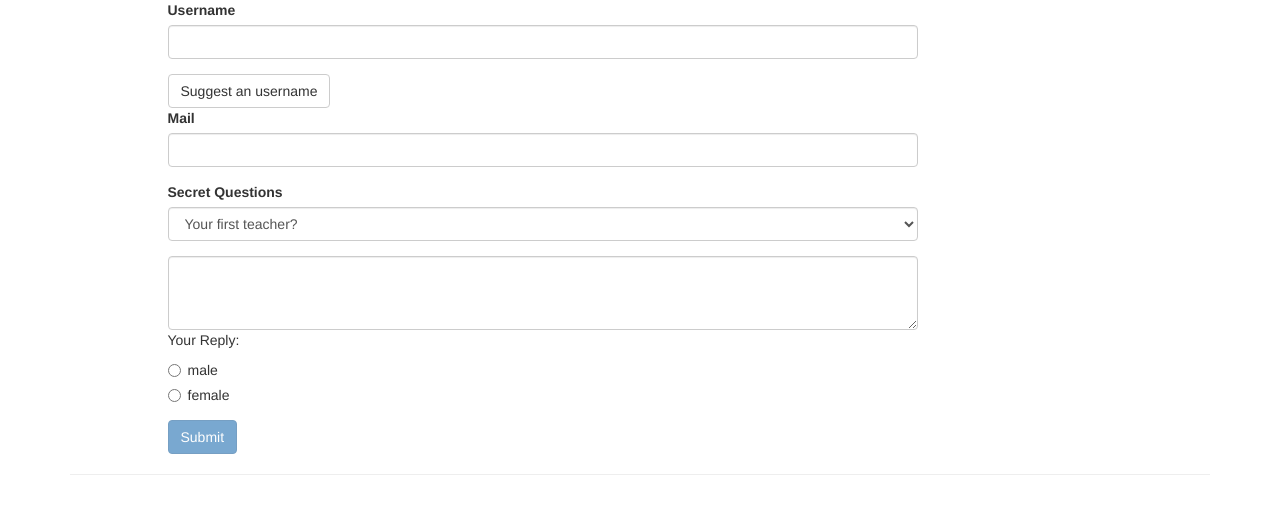
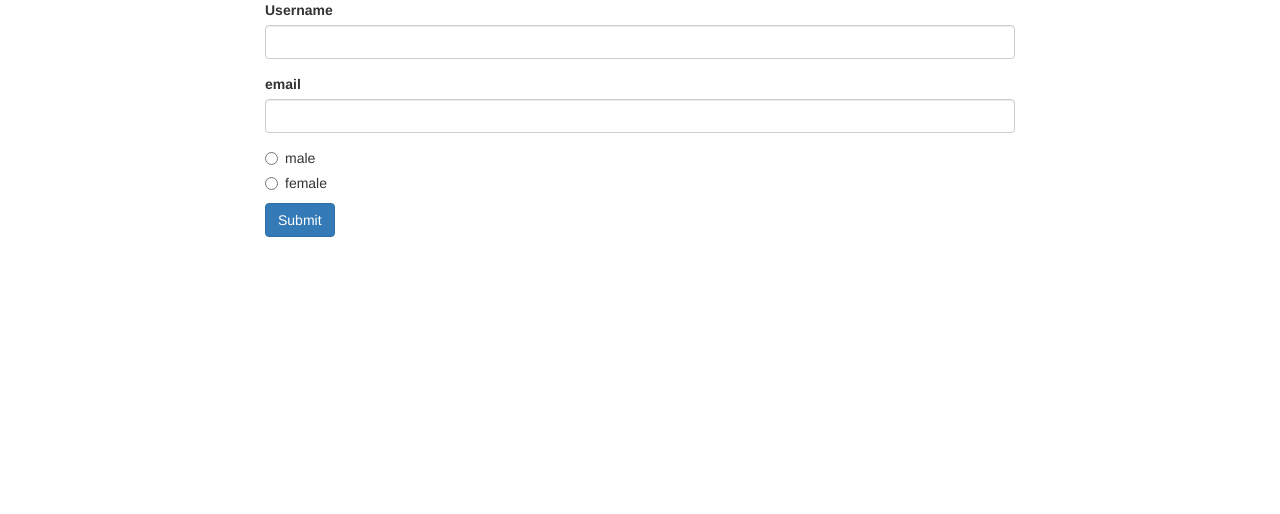
Before and after one commit to Xebec19/ng-form, an Angular app: page / in a window 1280 px wide. Shown: the top 514 px of the page. Built offline with nearby package versions, Linux system fonts and the light colour scheme.

Commit message:
set up reactice forms

```diff
--- a/src/app/app.module.ts
+++ b/src/app/app.module.ts
@@ -1,5 +1,5 @@
 import { NgModule } from '@angular/core';
-import { FormsModule } from '@angular/forms'
+import {ReactiveFormsModule} from '@angular/forms'
 import { BrowserModule } from '@angular/platform-browser';
 import { AppComponent } from './app.component';
 import { NewFormComponent } from './new-form/new-form.component';
@@ -11,7 +11,7 @@ import { NewFormComponent } from './new-form/new-form.component';
   ],
   imports: [
     BrowserModule,
-    FormsModule
+    ReactiveFormsModule
   ],
   providers: [],
   bootstrap: [AppComponent]
--- a/src/app/new-form/new-form.component.html
+++ b/src/app/new-form/new-form.component.html
@@ -1,12 +1,7 @@
 <div class="container">
     <div class="row">
-        <div class="col-xs-12 col-sm-10 col-md-8 col-sm-offset-1 col-offset-2">
-            <form (ngSubmit)="onSubmit(f)" #f="ngForm">
-                <div
-                class="user-data"
-                ngModelGroup="userData"
-                #userData="ngModelGroup"
-                >
+        <div class="col-xs-12 col-sm-10 col-md-8 col-sm-offset-1 col-md-offset-2">
+            <form>
                 <div class="form-group">
                     <label for="username">
                         Username
@@ -14,119 +9,33 @@
                     <input
                     type="text"
                     id="username"
-                        class="form-control"
-                        ngModel
-                        name="username"
-                        required
-                        >
+                    class="form-control">
                 </div>
-                    <button
-                    class="btn btn-default"
-                    (click) = "suggestUserName()">
-                        Suggest an username
-                    </button>
                 <div class="form-group">
                     <label for="email">
-                            Mail
+                        email
                     </label>
                     <input
-                        type="email"
+                    type="text"
                     id="email"
-                        class="form-control"
-                        ngModel
-                        name="email"
-                        required
-                        email
-                        #email="ngModel"
-                        >
-                        <span
-                        class="help-block"
-                        *ngIf="!email.valid && email.touched"
-                        >
-                        Please enter a valid email
-                        </span>
+                    class="form-control">
                 </div>
-                </div>
-                <div class="form-group">
-                    <label for="secret">
-                        Secret Questions
-                    </label>
-                    <select
-                    id="secret"
-                    class="form-control"
-                    [ngModel]="defaultQuestion"
-                    name="secret"
-                    >
-                        <option value="pet">
-                            Your first Pet?
-                        </option>
-                        <option value="teacher">
-                            Your first teacher?
-                        </option>
-                    </select>
-                </div>
-                <p
-                *ngIf="userData.invalid && userData.touched"
-                class="alert alert-danger"
-                >
-                  User data is invalid
-                </p>
-                <div class="form-group">
-                    <textarea
-                    class="form-control"
-                    name="answer"
-                    rows="3"
-                    [(ngModel)]="answer"
-                    >
-                    </textarea>
-                    <p>
-                        Your Reply: {{answer}}
-                    </p>
                 <div
                 class="radio"
-                    *ngFor="let gender of genders"
-                    >
+                *ngFor="let gender of genders">
                 <label>
                     <input
                     type="radio"
-                        name="gender"
-                        ngModel
                     [value]="gender">
                     {{gender}}
                 </label>
                 </div>
-                </div>
                 <button
                 class="btn btn-primary"
-                type="submit"
-                [disabled]="!f.valid"
-                >
+                type="submit">
                 Submit
                 </button>
             </form>
         </div>
     </div>
-    <hr/>
-    <div
-    *ngIf="submitted"
-    class="col-xs-12">
-        <h3>
-            Your Data
-        </h3>
-        <p>
-            Username: {{user.username}}
-        </p>
-        <p>
-            Mail: {{user.email}}
-        </p>
-        <p>
-            Secret Question: {{user.secretQuestion}}
-        </p>
-        <p>
-            Answer: {{answer}}
-        </p>
-        <p>
-            Gender: {{this.f.value.gender}}
-        </p>
 </div>
-</div>
--- a/src/app/new-form/new-form.component.ts
+++ b/src/app/new-form/new-form.component.ts
@@ -1,51 +1,16 @@
-import { Component,ViewChild } from '@angular/core';
-import { NgForm } from '@angular/forms';
-
+import { Component } from '@angular/core';
+import {FormGroup} from '@angular/forms';
 @Component({
   selector: 'app-new-form',
   templateUrl: './new-form.component.html',
   styleUrls: ['./new-form.component.css']
 })
 export class NewFormComponent {
-  submitted:boolean = false;
-  genders = ['male','female'];
-  answer:string;
-  @ViewChild('f') signupForm: NgForm;
-
-  user = {
-    username: '',
-    email: '',
-    secretQuestion: ''
-  };
-  suggestUserName(){
-    const suggestedName = 'Superuser';
-   /* this.signupForm.setValue({
-      userData:{
-        username: suggestedName,
-        email:''
-      },
-      secret:'pet',
-      gender:'male',
-      answer:'dodido'
-    })*/
-
-    this.signupForm.form.patchValue({
-      userData:{
-        username: suggestedName
-      }
-    })
-  }
-  defaultQuestion = "teacher";
-
-  onSubmit(f:NgForm){
-    console.log('###The form values are ### ',this.signupForm);
-    this.submitted = true;
-    this.user.username = this.signupForm.value.userData.username;
-    this.user.email = this.signupForm.value.userData.email;
-    this.user.secretQuestion = this.signupForm.value.secret;
-    this.user.username = this.signupForm.value.username;
-    this.signupForm.reset();
-  }
+  genders=[
+    "male",
+    "female"
+  ]
+  myform: FormGroup;
   constructor() { }
 
 }
```
Lines whose indentation alone changed are shown as unchanged.
